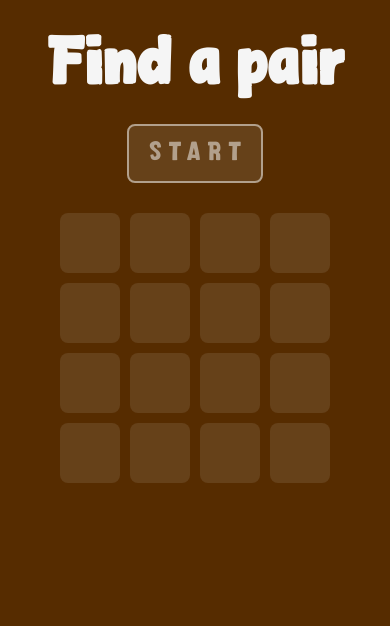
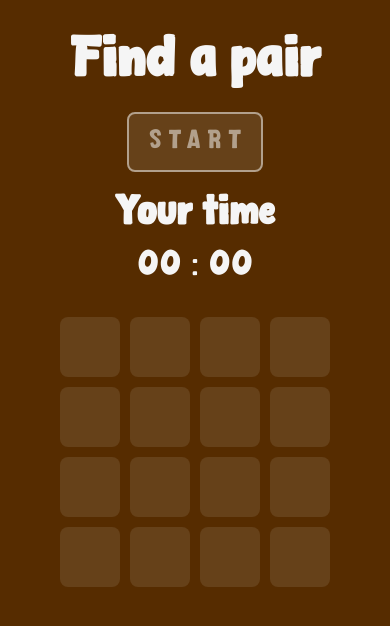
Before and after one commit to sobchak-77/pair-of-socks-project, a plain HTML site: page index.html in a window 390 px wide. Both pictures are taken after a click on the button "START". Drawn offline with Linux system fonts and the light colour scheme.

Commit message:
game stopwatch added

```diff
--- a/css/main.css
+++ b/css/main.css
@@ -38,59 +38,58 @@ html {
 .container {
   max-width: 1116px;
   margin: 0 auto;
-  padding: 0 15px;
+  padding: 0 30px;
 }
 
+/* --------------------------------- */
 /* --- STYLES FOR HIDE ANYTHING --- */
+/* ------------------------------- */
 
-.visually-hidden {
-  position: absolute;
-  overflow: hidden;
-  margin: -1px;
-  border: 0;
-  padding: 0;
-  width: 1px;
-  height: 1px;
-  clip: rect(0 0 0 0);
+.hide {
+  display: none;
 }
 
-.hide {
-  visibility: hidden;
-  opacity: 0;
-}
-
-/* ---------------------------- */
-/* --- GAME CARD CONTAINER --- */
-/* -------------------------- */
+/* ----------------------- */
+/* --- GAME CONTAINER --- */
+/* --------------------- */
 
 .header-wrap {
-  display: flex;
+  display: grid;
+  grid-template-columns: repeat(2, 1fr) auto;
+  grid-template-areas:
+    "title timer button";
   justify-content: space-between;
   align-items: center;
-  margin-bottom: 30px;
+  margin-bottom: 110px;
   padding-top: 30px;
 }
 
-.game {
-  display: flex;
-  align-items: center;
-  justify-content: center;
+/* --- hello text --- */
+
+.hello-txt {
+  margin: 0;
   padding-bottom: 20px;
+  font-size: 56px;
+  text-align: center;
 }
 
-.game__desk {
-  display: grid;
-  grid-template-columns: repeat(8, 1fr);
-  gap: 20px;
-}
+/* --- main game title --- */
 
 .main-title {
+  grid-area: title;
   margin: 0;
   font-size: 64px;
 }
 
+/* --- start / re-start button --- */
+
+.btn-wrap {
+  grid-area: button;
+  justify-self: end;
+}
+
 .re-btn {
-  padding: 20px 24px 20px 30px;
+  padding: 20px 24px 15px 30px;
   color: #b2a08c;
   font-size: 30px;
   line-height: 102%;
@@ -101,7 +100,7 @@ html {
   text-transform: uppercase;
   outline: none;
   cursor: pointer;
-  transition: transform 0.6s linear,
+  transition: transform 0.9s linear,
     background-color 0.3s linear;
 }
 
@@ -119,11 +118,28 @@ html {
   transform: scale(0.9);
 }
 
+/* --- game desk --- */
 
-.win-txt {
-  padding-top: 40px;
-  font-size: 20px;
+.game {
+  display: flex;
+  align-items: center;
+  justify-content: center;
+  flex-direction: column;
+  gap: 40px;
+  padding-bottom: 30px;
+  font-size: 56px;
   font-weight: 400;
+}
+
+.game__desk {
+  display: inline-flex;
+  flex-wrap: wrap;
+  justify-content: center;
+  max-width: 940px;
+  gap: 20px;
+}
+
+.game__end-txt {
   text-align: center;
 }
 
@@ -180,3 +196,28 @@ html {
 .card.match:hover {
   background-color: green;
 }
+
+/* ------------------ */
+/* --- STOPWATCH --- */
+/* ---------------- */
+
+.stopwatch {
+  grid-area: timer;
+  display: flex;
+  align-items: center;
+  gap: 10px;
+}
+
+.stopwatch__title {
+  margin: 0;
+  font-size: 39px;
+}
+
+.stopwatch__wrap {
+  display: flex;
+  gap: 10px;
+}
+
+.stopwatch__block {
+  font-size: 35px;
+}
--- a/css/media.css
+++ b/css/media.css
@@ -1,21 +1,45 @@
-@media (max-width: 1024px) {
-  .game__desk {
-    grid-template-columns: repeat(4, 1fr);
+@media (max-width: 930px) {
+  .header-wrap {
+    grid-template-columns: 1fr auto;
+    grid-template-areas:
+      "title button"
+      "timer .";
+    gap: 35px;
+    margin-bottom: 60px;
   }
 }
 
 @media (max-width: 577px) {
   .header-wrap {
+    grid-template-columns: 1fr;
+    grid-template-areas:
+      "title"
+      "button"
+      "timer";
+    justify-items: center;
+    gap: 20px;
+    margin-bottom: 30px;
+  }
+
+  .main-title {
+    font-size: 54px;
+  }
+
+  .stopwatch {
     flex-direction: column;
   }
 
-  .main-title {
-    margin-bottom: 20px;
+  .btn-wrap {
+    justify-self: center;
   }
 
   .re-btn {
     padding: 15px 13px 15px 20px;
     font-size: 25px;
+  }
+
+  .game {
+    font-size: 33px;
   }
 
   .game__desk {
@@ -26,4 +50,8 @@
     width: 60px;
     height: 60px;
   }
+
+  .hello-txt {
+    font-size: 39px;
+  }
 }
--- a/index.html
+++ b/index.html
@@ -13,9 +13,37 @@
   <section class="main">
     <div class="container">
       <div class="header-wrap">
-        <h1 class="main-title">Find a pair</h1>
-        <button class="re-btn" id="re-btn">start</button>
+        <!-- main game title -->
+        <h1 class="main-title">
+          Find a pair
+        </h1>
+        <!-- game stopwatch -->
+        <div class="stopwatch">
+          <h2 class="stopwatch__title">
+            Your time
+          </h2>
+          <div class="stopwatch__wrap">
+            <div class="stopwatch__block">
+              <div class="stopwatch__time" id="second">00</div>
+            </div>
+            <div class="stopwatch__block stopwatch__block--colon">
+              :
+            </div>
+            <div class="stopwatch__block">
+              <div class="stopwatch__time" id="millisec">00</div>
+            </div>
+          </div>
+        </div>
+        <!-- start / re-start button -->
+        <div class="btn-wrap">
+          <button class="re-btn" id="re-btn">start</button>
+        </div>
       </div>
+      <!-- hello text -->
+      <p class="hello-txt" id="hello-txt">
+        Press START to dive into the exciting world of sock hunting
+      </p>
+      <!-- game desk -->
       <div class="game" id="game"></div>
     </div>
   </section>
--- a/js/main.js
+++ b/js/main.js
@@ -1,6 +1,6 @@
-// ===================
-//  SERVICE FUNCTIONS
-// ===================
+// -------------------------
+// --- SERVICE FUNCTIONS ---
+// -------------------------
 
 // --- get a div element ---
 function createBox(className) {
@@ -10,7 +10,7 @@ function createBox(className) {
   return div;
 };
 
-// --- get a button ---
+// --- get a button element ---
 function createBtn(className, txt) {
   const btn = document.createElement('button');
   btn.classList.add(className);
@@ -28,22 +28,109 @@ function createSpan(className, txt) {
   return span;
 };
 
-// ==============
-//  THE GAME END
-// ==============
+// -------------------------
+// --- STOPWATCH SECTION ---
+// -------------------------
+
+// --- define HTML elements ---
+const stopwatch = document.querySelector('.stopwatch');
+const secondEl = document.getElementById('second');
+const millisecEl = document.getElementById('millisec');
+
+// --- special variables ---
+let second = 0,
+  millisec = 0,
+  interval = null,
+  counter = 0;
+
+// --- start the stopwatch ---
+function startTimer() {
+  millisec++;
+
+  // --- change millisecs ---
+
+  if (millisec < 9) {
+    millisecEl.textContent = '0' + millisec;
+  } else if (millisec > 9) {
+    millisecEl.textContent = millisec;
+  };
+
+  if (millisec > 99) {
+    second++;
+    secondEl.textContent = '0' + second;
+    millisec = 0;
+    millisecEl.textContent = '0' + millisec;
+  };
+
+  // --- change seconds ---
+
+  if (second < 9) {
+    second.textContent = '0' + second;
+  } else if (second > 9) {
+    secondEl.textContent = second;
+  };
+
+  // --- time is over ---
+
+  if (second === 60) {
+    clearInterval(interval);
+    showLoseTxt();
+  };
+};
+
+// --- reset all stopwatch values ---
+function resetTimer() {
+  // variable values
+  second = 0;
+  millisec = 0;
+
+  // timer values
+  secondEl.textContent = '00';
+  millisecEl.textContent = '00';
+};
+
+// --- show the current score ---
+function showScoreTxt() {
+  const score = createBox('score');
+  score.textContent = `You did it in ${second} : ${millisec}`;
+
+  resetTimer();
+  gameContainer.append(score);
+};
+
+// --------------------
+// --- THE GAME END ---
+// --------------------
+
+function showLoseTxt() {
+  gameContainer.innerHTML = '';
+
+  const loseTxt = createBox('game__end-txt');
+  loseTxt.textContent = 'Oops, game over... Try again!';
+
+  gameContainer.append(loseTxt);
+};
 
 function showWinTxt() {
-  const winTxt = createBox('win-txt');
+  gameContainer.innerHTML = '';
+  showScoreTxt();
+
+  const winTxt = createBox('game__end-txt');
   winTxt.textContent = `All pairs found. Good job. Let's try again!`;
-  gameContainer.innerHTML = '';
+
   gameContainer.append(winTxt);
 };
 
-// ===========
-//  GAME DESK
-// ===========
+// -------------------------
+// --- GAME DESK SECTION ---
+// -------------------------
 
+// ---define HTML elements ---
 const gameContainer = document.getElementById('game');
+const restartBtn = document.getElementById('re-btn');
+const helloTxt = document.getElementById('hello-txt');
+
+// --- specials variables ---
 let card_1 = null;
 let card_2 = null;
 
@@ -71,6 +158,10 @@ function shuffleArr(arr) {
 // --- flip the card ---
 function flipCard(card, faceValue, faceCount) {
   card.addEventListener('click', () => {
+    // start stopwatch
+    clearInterval(interval);
+    interval = setInterval(startTimer, 10);
+
     // can't press on one card twice
     if (card.classList.contains('flip') || card.classList.contains('match')) {
       return;
@@ -130,6 +221,9 @@ function flipCard(card, faceValue, faceCount) {
     // all cards opened and matched
     let matchArr = document.querySelectorAll('.match');
     if (faceCount === matchArr.length) {
+      // stop the stopwatch
+      clearInterval(interval);
+      // show score
       setTimeout(showWinTxt, 400);
     };
   });
@@ -139,7 +233,6 @@ function flipCard(card, faceValue, faceCount) {
 function getCard(face, faceCount) {
   const card = createBox('card');
   card.textContent = face;
-  // card.style.backgroundImage = `url(img/sock_${face}.svg)`;
   flipCard(card, face, faceCount);
 
   return card;
@@ -151,17 +244,22 @@ function startGame() {
   const cardFaceArr = shuffleArr( createNumArr(8) );
   const faceCount = cardFaceArr.length;
 
-  // --- give the value to every card ---
+  // give the value to every card
   cardFaceArr.forEach((face) => {
     gameDesk.append( getCard(face, faceCount) );
   });
 
+  // reset stopwatch values
+  resetTimer();
+
   gameContainer.append(gameDesk);
 };
 
-// --- button to clean desk game and start new game ---
-const restartBtn = document.getElementById('re-btn');
+// --- clean desk game, stopwatch and start new game ---
 restartBtn.addEventListener('click', () => {
+  clearInterval(interval);
+  helloTxt.classList.add('hide');
+  resetTimer();
   gameContainer.innerHTML = '';
   startGame();
 });
```
